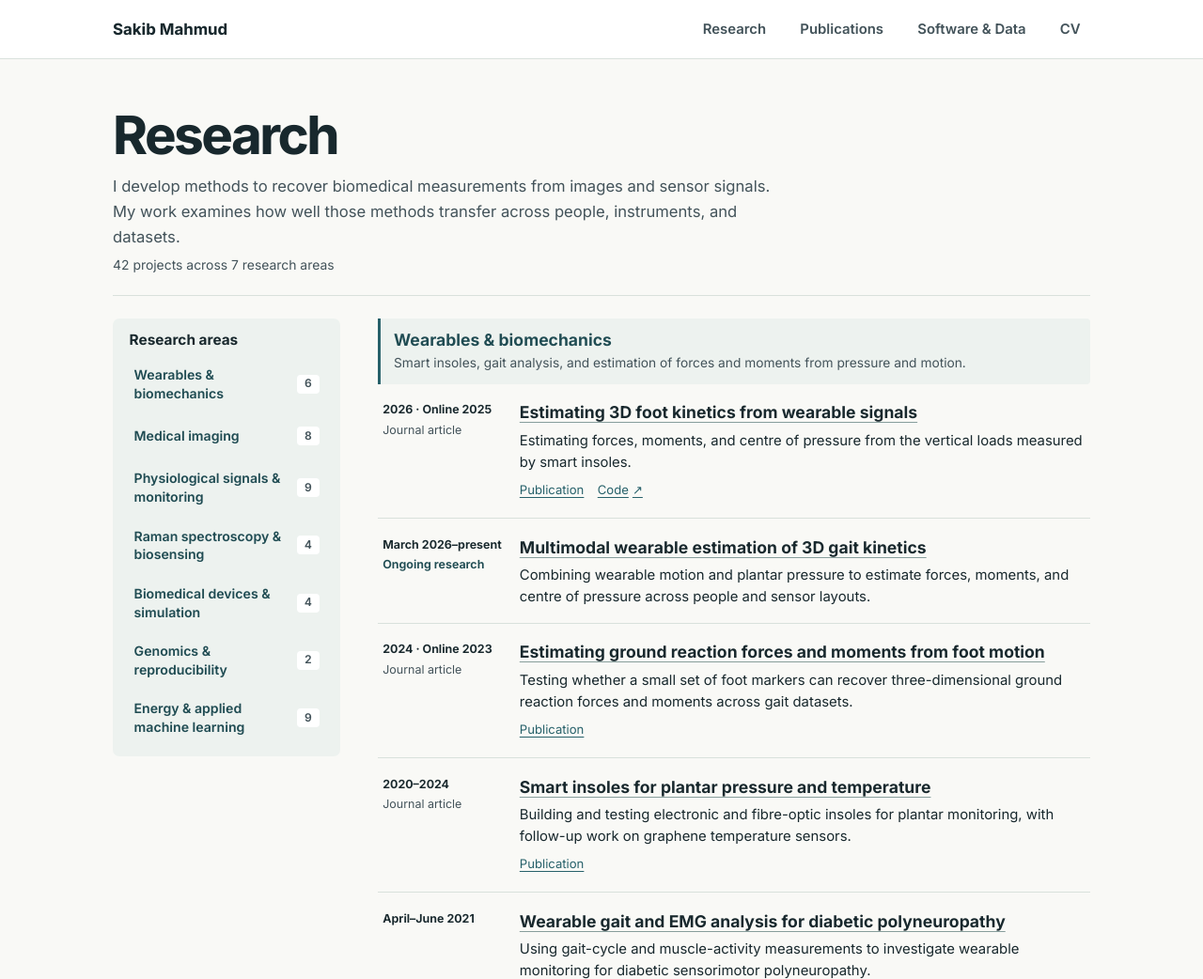
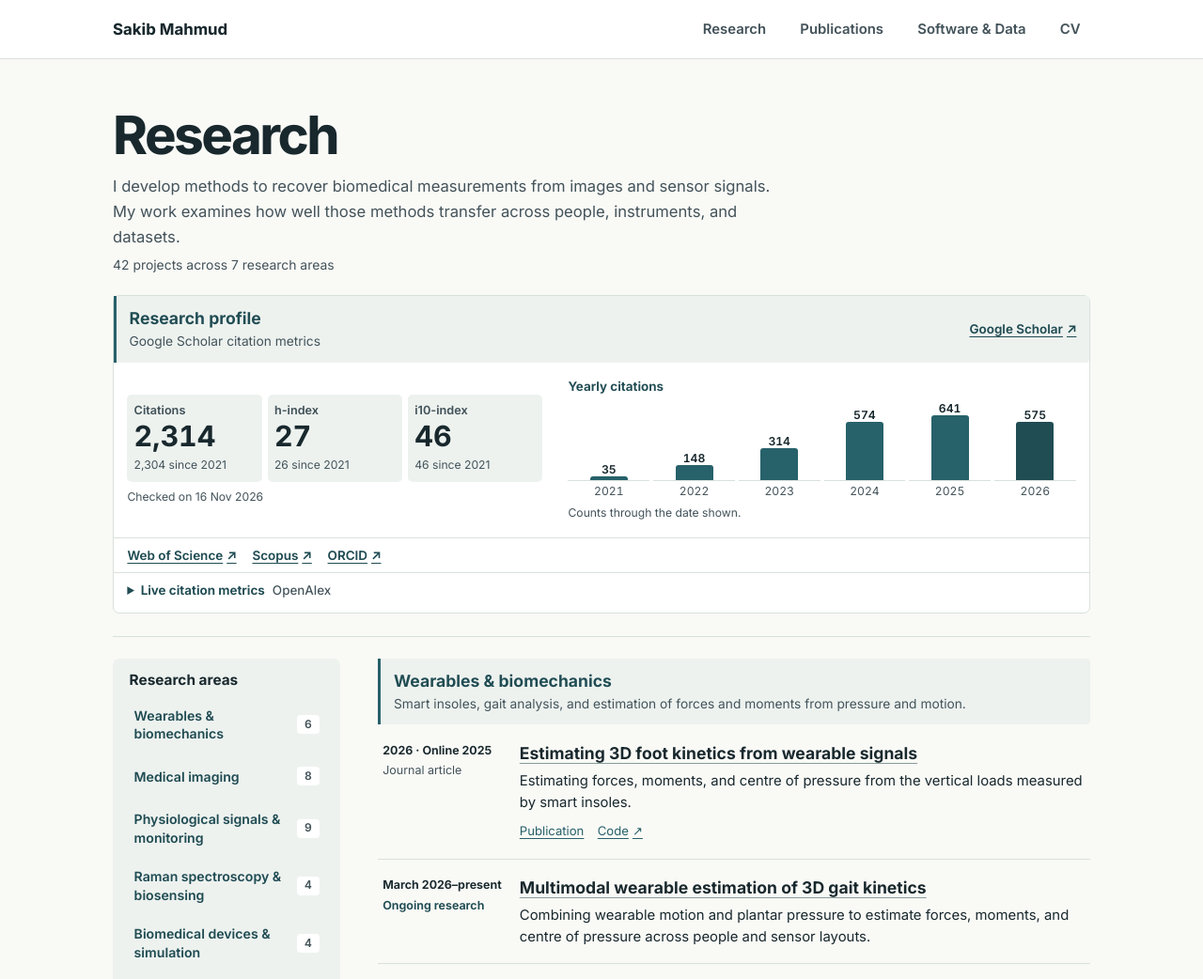
Before and after one commit to Sakib1263/sakib1263.github.io, an Astro site: page /research in a window 1280 px wide. Shown: the top 1042 px of the page at 94% size. Built offline with nearby package versions, Linux system fonts and the light colour scheme; Astro itself is replaced by a stand-in of ours.

Commit message:
Add a research profile snapshot and live citation metrics

```diff
--- /dev/null
+++ b/src/components/CitationSnapshot.astro
@@ -0,0 +1,53 @@
+---
+import { metricDate, metricNumber, type CitationSnapshot } from '../data/research-metrics';
+
+interface Props {
+  snapshot: CitationSnapshot;
+  source: string;
+  refreshable?: boolean;
+}
+
+const { snapshot, source, refreshable } = Astro.props;
+const metrics = [
+  { key: 'citations', label: 'Citations' },
+  { key: 'hIndex', label: 'h-index' },
+  { key: 'i10Index', label: 'i10-index' },
+] as const;
+const maximum = Math.max(1, ...snapshot.yearly.map(entry => entry.citations));
+---
+
+<div class="citation-snapshot">
+  <div>
+    <dl class="citation-metrics" aria-label={`${source} all-time metrics`}>
+      {metrics.map(({ key, label }) => (
+        <div>
+          <dt>{label}</dt>
+          <dd>
+            <strong data-metric={key}>{metricNumber.format(snapshot.totals[key])}</strong>
+            {snapshot.recent && <small>{metricNumber.format(snapshot.recent[key])} since {snapshot.recent.since}</small>}
+          </dd>
+        </div>
+      ))}
+    </dl>
+    <p class="snapshot-date" role={refreshable ? 'status' : undefined}>
+      <span data-metric-status>{refreshable ? 'Saved snapshot from' : 'Checked on'}</span>{' '}
+      <time datetime={snapshot.checkedOn} data-metric-date>{metricDate.format(new Date(snapshot.checkedOn))}</time>
+    </p>
+  </div>
+
+  <figure class="citation-history" aria-label={`${source} yearly citation counts`}>
+    <figcaption>Yearly citations</figcaption>
+    <ol class="citation-bars" role="list">
+      {snapshot.yearly.map(({ year, citations }) => (
+        <li data-citation-point>
+          <span class="citation-year" data-citation-year>{year}</span>
+          <span class="citation-column">
+            <span class="citation-count"><span data-citation-count>{metricNumber.format(citations)}</span><span class="citation-unit"> citations</span></span>
+            <span class="citation-bar" data-citation-bar style={`--citation-height:${citations / maximum * 100}%`} aria-hidden="true"></span>
+          </span>
+        </li>
+      ))}
+    </ol>
+    <p class="citation-history-note">Counts through the date shown.</p>
+  </figure>
+</div>
--- /dev/null
+++ b/src/components/ResearchSnapshot.astro
@@ -0,0 +1,40 @@
+---
+import CitationSnapshot from './CitationSnapshot.astro';
+import SiteLink from './SiteLink.astro';
+import { openAlexAuthor, openAlexSnapshot, scholarSnapshot } from '../data/research-metrics';
+import { profile, researchProfiles } from '../lib/site';
+import '../styles/research-snapshot.css';
+
+const otherProfiles = researchProfiles.filter(({ label }) => ['Scopus', 'Web of Science', 'ORCID'].includes(label));
+---
+
+<section class="research-snapshot" aria-labelledby="research-profile">
+  <header class="catalog-section-heading snapshot-heading">
+    <div>
+      <h2 id="research-profile">Research profile</h2>
+      <p>Google Scholar citation metrics</p>
+    </div>
+    <SiteLink href={profile.scholar}>Google Scholar <span aria-hidden="true">↗</span></SiteLink>
+  </header>
+
+  <CitationSnapshot source="Google Scholar" snapshot={scholarSnapshot} />
+
+  <div class="snapshot-profiles">
+    <nav aria-label="Other research profiles">
+      {otherProfiles.map(({ href, label }) => <SiteLink href={href}>{label} <span aria-hidden="true">↗</span></SiteLink>)}
+    </nav>
+  </div>
+
+  <details class="snapshot-live" data-openalex-author={openAlexAuthor} data-orcid={profile.orcid}>
+    <summary>Live citation metrics <span>OpenAlex</span></summary>
+    <div class="snapshot-live-heading">
+      <p>OpenAlex citation metrics</p>
+      <SiteLink href={openAlexAuthor}>OpenAlex profile <span aria-hidden="true">↗</span></SiteLink>
+    </div>
+    <CitationSnapshot source="OpenAlex" snapshot={openAlexSnapshot} refreshable />
+  </details>
+</section>
+
+<script>
+  import '../scripts/research-metrics';
+</script>
--- /dev/null
+++ b/src/data/research-metrics.ts
@@ -0,0 +1,38 @@
+export type CitationSnapshot = {
+  checkedOn: string;
+  totals: { citations: number; hIndex: number; i10Index: number };
+  recent?: { since: number; citations: number; hIndex: number; i10Index: number };
+  yearly: { year: number; citations: number }[];
+};
+
+export const scholarSnapshot: CitationSnapshot = {
+  checkedOn: '2026-11-16',
+  totals: { citations: 2314, hIndex: 27, i10Index: 46 },
+  recent: { since: 2021, citations: 2304, hIndex: 26, i10Index: 46 },
+  yearly: [
+    { year: 2021, citations: 35 },
+    { year: 2022, citations: 148 },
+    { year: 2023, citations: 314 },
+    { year: 2024, citations: 574 },
+    { year: 2025, citations: 641 },
+    { year: 2026, citations: 575 },
+  ],
+};
+
+export const openAlexAuthor = 'https://openalex.org/A5028434107';
+
+export const openAlexSnapshot: CitationSnapshot = {
+  checkedOn: '2026-11-16',
+  totals: { citations: 1837, hIndex: 24, i10Index: 42 },
+  yearly: [
+    { year: 2021, citations: 29 },
+    { year: 2022, citations: 125 },
+    { year: 2023, citations: 285 },
+    { year: 2024, citations: 467 },
+    { year: 2025, citations: 509 },
+    { year: 2026, citations: 419 },
+  ],
+};
+
+export const metricNumber = new Intl.NumberFormat('en-GB');
+export const metricDate = new Intl.DateTimeFormat('en-GB', { dateStyle: 'medium', timeZone: 'UTC' });
--- a/src/pages/research/index.astro
+++ b/src/pages/research/index.astro
@@ -1,5 +1,6 @@
 ---
 import SiteLink from '../../components/SiteLink.astro';
+import ResearchSnapshot from '../../components/ResearchSnapshot.astro';
 import Base from '../../layouts/Base.astro';
 import { datasetsByStudy } from '../../data/datasets';
 import { publicationFor, publicationId } from '../../data/papers';
@@ -16,6 +17,8 @@ import '../../styles/research.css';
       <p class="page-lead">I develop methods to recover biomedical measurements from images and sensor signals. My work examines how well those methods transfer across people, instruments, and datasets.</p>
       <p class="research-intro-detail">{researchProjects.length} projects across {researchGroups.length} research areas</p>
     </section>
+
+    <ResearchSnapshot />
 
     <div class="catalog-layout content-end">
       <nav class="catalog-index research-index" aria-label="Research areas">
--- /dev/null
+++ b/src/scripts/research-metrics.ts
@@ -0,0 +1,83 @@
+import { metricDate, metricNumber } from '../data/research-metrics';
+
+type OpenAlexRecord = {
+  id?: string;
+  orcid?: string;
+  cited_by_count?: unknown;
+  summary_stats?: { h_index?: unknown; i10_index?: unknown };
+  counts_by_year?: { year?: unknown; cited_by_count?: unknown }[];
+};
+
+function isCount(value: unknown): value is number {
+  return typeof value === 'number' && Number.isSafeInteger(value) && value >= 0;
+}
+
+async function refreshMetrics(panel: HTMLDetailsElement) {
+  const { openalexAuthor, orcid } = panel.dataset;
+  if (!openalexAuthor || !orcid) return;
+
+  const authorId = new URL(openalexAuthor).pathname.split('/').pop();
+  const endpoint = new URL(`https://api.openalex.org/authors/${authorId}`);
+  endpoint.searchParams.set('select', 'id,orcid,cited_by_count,summary_stats,counts_by_year');
+
+  try {
+    const response = await fetch(endpoint, { credentials: 'omit', signal: AbortSignal.timeout(6000) });
+    if (!response.ok) return;
+
+    const record: OpenAlexRecord = await response.json();
+    if (record?.id !== openalexAuthor || record.orcid !== orcid || !Array.isArray(record.counts_by_year)) return;
+
+    const totals = {
+      citations: record.cited_by_count,
+      hIndex: record.summary_stats?.h_index,
+      i10Index: record.summary_stats?.i10_index,
+    };
+    if (!Object.values(totals).every(isCount)) return;
+
+    const date = new Date();
+    const checkedOn = new Intl.DateTimeFormat('sv-SE', { dateStyle: 'short', timeZone: 'Asia/Qatar' }).format(date);
+    const currentYear = Number(checkedOn.slice(0, 4));
+    const points = [...panel.querySelectorAll('[data-citation-point]')];
+    const yearly = record.counts_by_year.flatMap(row => {
+      if (!isCount(row?.year) || !isCount(row.cited_by_count) || row.year < 1900 || row.year > currentYear) return [];
+      return [{ year: row.year, citations: row.cited_by_count }];
+    }).sort((a, b) => a.year - b.year).slice(-points.length);
+    if (yearly.length !== points.length || new Set(yearly.map(({ year }) => year)).size !== points.length) return;
+
+    for (const metric of panel.querySelectorAll<HTMLElement>('[data-metric]')) {
+      const count = totals[metric.dataset.metric as keyof typeof totals];
+      if (isCount(count)) metric.textContent = metricNumber.format(count);
+    }
+    const maximum = Math.max(1, ...yearly.map(({ citations }) => citations));
+    points.forEach((point, index) => {
+      const { year, citations } = yearly[index];
+      const yearLabel = point.querySelector('[data-citation-year]');
+      const countLabel = point.querySelector('[data-citation-count]');
+      const bar = point.querySelector<HTMLElement>('[data-citation-bar]');
+      if (yearLabel) yearLabel.textContent = String(year);
+      if (countLabel) countLabel.textContent = metricNumber.format(citations);
+      bar?.style.setProperty('--citation-height', `${citations / maximum * 100}%`);
+    });
+
+    const status = panel.querySelector('[data-metric-status]');
+    const time = panel.querySelector<HTMLTimeElement>('[data-metric-date]');
+    if (status) status.textContent = 'Retrieved live on';
+    if (time) {
+      time.dateTime = checkedOn;
+      time.textContent = metricDate.format(new Date(checkedOn));
+    }
+  } catch {
+    // The dated snapshot is already rendered and remains available if refreshing fails.
+  }
+}
+
+const panel = document.querySelector<HTMLDetailsElement>('[data-openalex-author]');
+if (panel) {
+  const refreshWhenOpened = () => {
+    if (!panel.open) return;
+    panel.removeEventListener('toggle', refreshWhenOpened);
+    void refreshMetrics(panel);
+  };
+  panel.addEventListener('toggle', refreshWhenOpened);
+  refreshWhenOpened();
+}
--- /dev/null
+++ b/src/styles/research-snapshot.css
@@ -0,0 +1,119 @@
+.research-snapshot {
+  margin-bottom: 1.5rem;
+  border: 1px solid var(--line);
+  border-radius: 7px;
+  background: var(--surface);
+}
+
+.snapshot-heading, .snapshot-live-heading {
+  display: flex;
+  align-items: center;
+  justify-content: space-between;
+  flex-wrap: wrap;
+  gap: .25rem 1rem;
+}
+
+.snapshot-heading { border-radius: 6px 6px 0 0; }
+.snapshot-heading a, .snapshot-profiles a, .snapshot-live-heading a {
+  display: inline-flex;
+  align-items: center;
+  gap: .25rem;
+  min-height: 28px;
+  color: var(--accent-dark);
+  font-size: .84rem;
+  font-weight: 630;
+}
+
+.citation-snapshot {
+  display: grid;
+  grid-template-columns: minmax(0, .9fr) minmax(0, 1.1fr);
+  align-items: center;
+  gap: 1.15rem 1.7rem;
+  padding: 1.05rem .9rem;
+}
+
+.citation-metrics {
+  display: grid;
+  grid-template-columns: repeat(3, minmax(0, 1fr));
+  gap: .38rem;
+  margin: 0;
+}
+
+.citation-metrics > div {
+  padding: .55rem .45rem;
+  background: var(--wash);
+  border-radius: 5px;
+  min-width: 0;
+}
+
+.citation-metrics dt { color: var(--muted); font-size: .79rem; font-weight: 630; }
+.citation-metrics dd { margin: .15rem 0 0; }
+.citation-metrics strong {
+  display: block;
+  color: var(--ink);
+  font-size: clamp(1.33rem, 2.7vw, 1.9rem);
+  font-variant-numeric: tabular-nums;
+  line-height: 1.2;
+  overflow-wrap: anywhere;
+}
+
+.citation-metrics small, .snapshot-date, .citation-history-note {
+  color: var(--muted);
+  font-size: .76rem;
+  line-height: 1.45;
+}
+
+.citation-metrics small { display: block; margin-top: .22rem; }
+.snapshot-date, .citation-history-note { margin-top: .42rem; }
+
+.citation-history figcaption { color: var(--accent-dark); font-size: .84rem; font-weight: 670; }
+.citation-bars {
+  display: grid;
+  grid-template-columns: repeat(6, minmax(0, 1fr));
+  gap: .25rem;
+  margin: .28rem 0 0;
+  padding: 0;
+  list-style: none;
+}
+
+.citation-bars li {
+  display: flex;
+  flex-direction: column-reverse;
+  align-items: center;
+  color: var(--muted);
+  font-size: .76rem;
+  font-variant-numeric: tabular-nums;
+}
+
+.citation-year { padding-top: .22rem; }
+.citation-column {
+  display: flex;
+  flex-direction: column;
+  justify-content: end;
+  align-items: center;
+  width: 100%;
+  height: 5.55rem;
+  border-bottom: 1px solid var(--line);
+}
+
+.citation-count { color: var(--ink); font-weight: 620; }
+.citation-unit { position: absolute; width: 1px; height: 1px; clip-path: inset(50%); overflow: hidden; white-space: nowrap; }
+.citation-bar {
+  width: min(54%, 2.5rem);
+  height: calc(var(--citation-height) * .79);
+  border-radius: 3px 3px 0 0;
+  background: var(--accent);
+}
+
+.citation-bars li:last-child .citation-bar { background: var(--accent-dark); }
+.snapshot-profiles, .snapshot-live { border-top: 1px solid var(--line); }
+.snapshot-profiles nav { display: flex; flex-wrap: wrap; gap: .12rem 1.05rem; padding: .26rem .9rem; }
+.snapshot-live summary { min-height: 42px; padding: .66rem .9rem; cursor: pointer; color: var(--accent-dark); font-size: .84rem; font-weight: 670; }
+.snapshot-live summary:hover { text-decoration: underline; }
+.snapshot-live summary > span { margin-inline-start: .3rem; color: var(--muted); font-weight: 480; }
+.snapshot-live-heading { padding-inline: .9rem; color: var(--muted); font-size: .83rem; }
+
+@media (max-width: 680px) {
+  .citation-snapshot { grid-template-columns: minmax(0, 1fr); gap: .95rem; }
+  .citation-column { height: 4.65rem; }
+}
```
Also changed, not shown: tests/site.spec.ts (+42 -0 lines), README.md.
